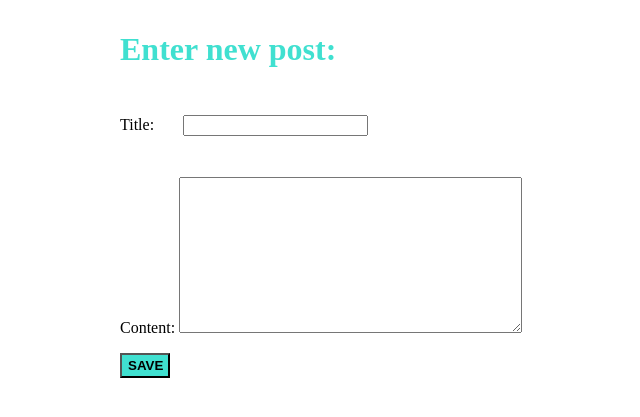
After one commit to danielsky81/django_blog_app, a Django app: page /add in a window 1280 px wide. The commit adds this page. Shown: the top 417 px of the page, without its empty margins (8-648 px from the left). Run offline with Django 3.2, Linux system fonts and the light colour scheme.

Commit message:
Add CRUD operations and some style

```diff
--- a/blog/urls.py
+++ b/blog/urls.py
@@ -14,10 +14,14 @@ Including another URLconf
     2. Add a URL to urlpatterns:  path('blog/', include('blog.urls'))
 """
 from django.contrib import admin
-from django.urls import path
-from posts.views import get_todo_list
+from django.urls import path, re_path
+from posts.views import get_todo_list, create_an_item, edit_an_post
 
 urlpatterns = [
     path('admin/', admin.site.urls),
     path('', get_todo_list),
+    path('add', create_an_item),
+    path('edit/<int:id>', edit_an_post),
+    # or
+    # re_path(r'^edit/(?P<id>\d+)$', edit_an_post),
 ]
--- /dev/null
+++ b/posts/forms.py
@@ -0,0 +1,7 @@
+from django import forms
+from .models import Post
+
+class PostForm(forms.ModelForm):
+    class Meta:
+        model = Post
+        fields = ('title', 'content')
--- /dev/null
+++ b/posts/templates/item_form.html
@@ -0,0 +1,64 @@
+<!DOCTYPE html>
+<html lang="en">
+<head>
+    <meta charset="UTF-8">
+    <meta name="viewport" content="width=device-width, initial-scale=1.0">
+    <meta http-equiv="X-UA-Compatible" content="ie=edge">
+    <title>Add Post</title>
+    <style>
+        body {
+            font-family: Futura;
+            width: 80vw;
+            margin: 0 auto;
+        }
+        h1, h2, h3 {
+            padding-top: 10px;
+        }
+        h1 {
+            color: turquoise;
+        }
+        h3 {
+            color: grey;
+        }
+        a {
+            text-decoration: none;
+            color: cadetblue;
+        }
+        a:hover {
+            color: grey;
+            text-decoration: overline underline;
+        }
+        input {
+            margin: 25px;
+        }
+        button {
+            height: 25px;
+            width: 50px;
+            background-color: turquoise;
+            color: black;
+            text-transform: uppercase;
+            font-weight: 700;
+        }
+        button:hover {
+            opacity: .8;
+            cursor: pointer;
+        }
+    </style>
+</head>
+<body>
+    <h1>Enter new post:</h1>
+    <form method="POST">
+        {% csrf_token %}
+        <!-- <label for="post_title">Post title:</label>
+        <input type="text" id="post_title" name="title"/>
+        <br>
+        <label for="post_content">Post content:</label>
+        <input type="text" id="post_content" name="content"/>
+        <br> -->
+
+        {{ form.as_p }}
+
+        <button type="submit">Save</button>
+    </form>
+</body>
+</html>
--- a/posts/views.py
+++ b/posts/views.py
@@ -1,7 +1,38 @@
-from django.shortcuts import render
+from django.shortcuts import render, redirect, get_object_or_404
 from .models import Post
+from .forms import PostForm
 
 # Create your views here.
 def get_todo_list(request):
     results = Post.objects.all()
     return render(request, 'posts.html', {'posts': results})
+
+def create_an_item(request):
+    if request.method == "POST":
+        form = PostForm(request.POST, request.FILES)
+        if form.is_valid():
+            form.save()
+            return redirect(get_todo_list)
+    else:
+        form = PostForm()
+
+        # new_post = Post()
+        # new_post.title = request.POST.get('title')
+        # new_post.content = request.POST.get('content')
+        # new_post.save()
+        # return redirect(get_todo_list)
+
+    return render(request, 'item_form.html', {'form': form})
+
+def edit_an_post(request, id):
+    post = get_object_or_404(Post, pk = id)
+
+    if request.method == "POST":
+        form = PostForm(request.POST, instance = post)
+        if form.is_valid():
+            form.save()
+            return redirect(get_todo_list)
+    else:
+        form = PostForm(instance = post)
+
+    return render(request, 'item_form.html', {'form': form})
```
Also changed, not shown: posts/templates/posts.html (+11 -2 lines).
